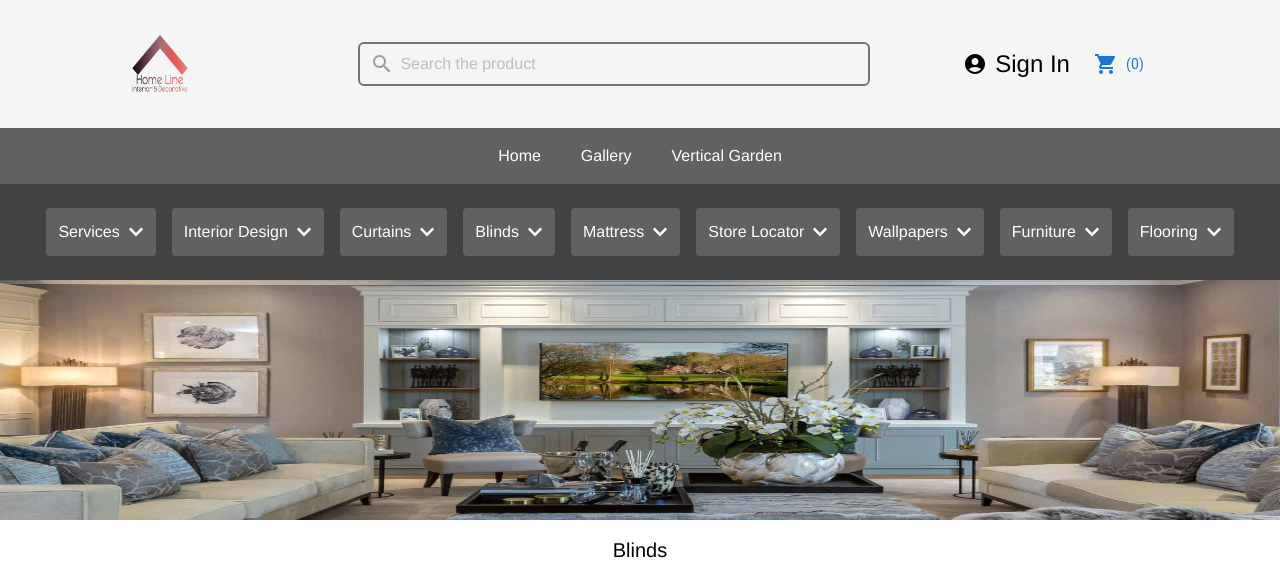
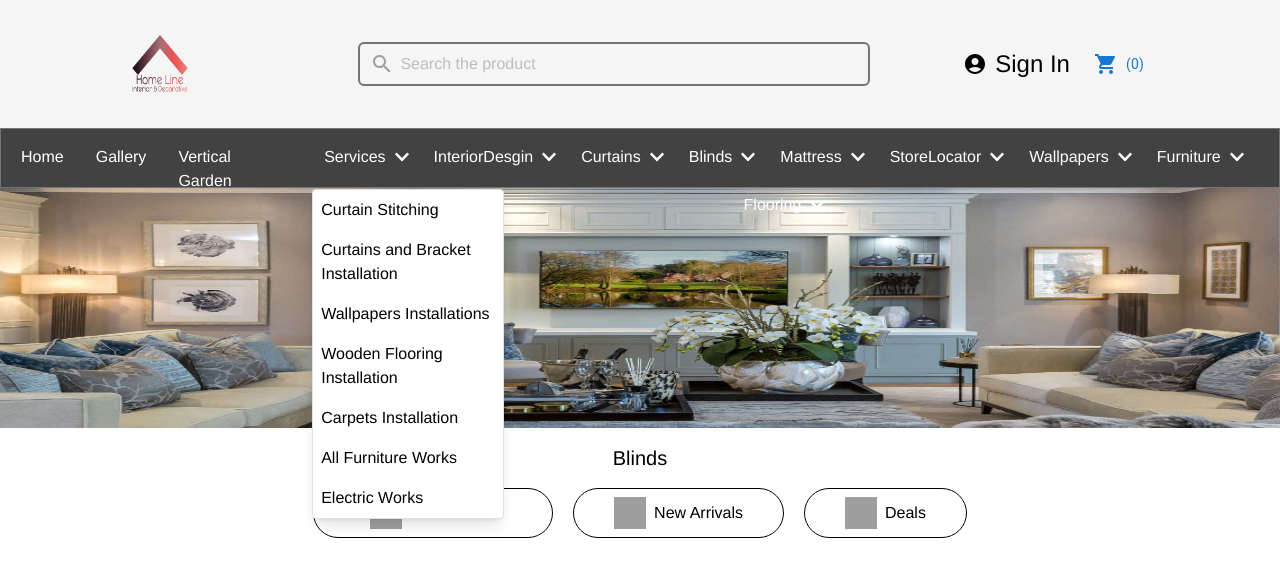
Before and after one commit to Vishnu001B/HomeLane, a React (Vite) app in the folder users/: page /category/Blinds in a window 1280 px wide. Both pictures are taken after a click on the button "Services". Shown: the top 569 px of the page. Built offline with nearby package versions, Linux system fonts and the light colour scheme; grey boxes are pictures that could not be loaded.

Commit message:
navbar updated

```diff
--- a/users/src/components/Navbar2.jsx
+++ b/users/src/components/Navbar2.jsx
@@ -1,8 +1,10 @@
 import React, { useState } from "react";
-import { FaChevronDown } from "react-icons/fa"; // Importing a chevron icon
+import { FaChevronDown } from "react-icons/fa";
+import { Link } from "react-router-dom";
 
 const Navbar2 = () => {
   const [hoveredCategory, setHoveredCategory] = useState(null);
+  const [activeCategory, setActiveCategory] = useState(null);
 
   const categories = [
     {
@@ -18,7 +20,7 @@ const Navbar2 = () => {
       ],
     },
     {
-      name: "Interior Design",
+      name: "InteriorDesgin",
       subcategories: [
         "Full Home Interior",
         "Wardrobe",
@@ -41,7 +43,7 @@ const Navbar2 = () => {
       subcategories: ["Peps Mattress"],
     },
     {
-      name: "Store Locator",
+      name: "StoreLocator",
       subcategories: ["Dining Tables", "Dining Chairs", "Buffets"],
     },
     {
@@ -58,35 +60,52 @@ const Navbar2 = () => {
     },
   ];
 
+  const handleCategoryClick = (index) => {
+    setActiveCategory(index === activeCategory ? null : index);
+  };
+
+  const handleSubcategoryClick = () => {
+    setActiveCategory(null);
+  };
+
   return (
-    <div className="relative z-20 bg-gray-800">
-      <div className='flex flex-col'>
+    <div className="relative z-20 bg-gray-800 border border-gray-600" style={{ height: '60px' }}>
+      <div className="flex h-full">
         {/* Top Row: Home, Gallery, Vertical Garden */}
-        <div className='flex justify-center space-x-4 bg-gray-700 p-2'>
-          <a href="#" className="text-white px-3 py-2 rounded hover:bg-gray-600 transition duration-200">Home</a>
-          <a href="#" className="text-white px-3 py-2 rounded hover:bg-gray-600 transition duration-200">Gallery</a>
-          <a href="#" className="text-white px-3 py-2 rounded hover:bg-gray-600 transition duration-200">Vertical Garden</a>
+        <div className="flex-grow flex justify-center space-x-4 bg-gray-800 p-3">
+          <a href="/" className="text-white px-2 py-1 rounded hover:bg-gray-600 transition duration-200">Home</a>
+          <a href="/" className="text-white px-2 py-1 rounded hover:bg-gray-600 transition duration-200">Gallery</a>
+          <a href="/" className="text-white px-2 py-1 rounded hover:bg-gray-600 transition duration-200">Vertical Garden</a>
         </div>
 
         {/* Bottom Row: Dropdown Categories */}
-        <div className='flex flex-wrap justify-center items-center p-4 bg-gray-800'>
+        <div className="flex flex-wrap justify-center items-center p-1 h-full">
           {categories.map((category, index) => (
             <div
               key={index}
-              className="relative p-2"
-              onMouseEnter={() => setHoveredCategory(index)}
-              onMouseLeave={() => setHoveredCategory(null)}
+              className="relative p-1"
             >
-              <button className="flex items-center p-3 bg-gray-700 text-white rounded hover:bg-gray-600 transition duration-200">
+              <button
+                className="flex items-center p-2 text-white rounded hover:bg-gray-600 transition duration-200"
+                onClick={() => handleCategoryClick(index)}
+              >
                 {category.name}
                 <FaChevronDown className="ml-2" />
               </button>
-              {hoveredCategory === index && (
+              {activeCategory === index && (
                 <div className="absolute top-full left-0 mt-2 w-48 bg-white border border-gray-300 rounded shadow-lg z-30">
                   <ul>
                     {category.subcategories.map((subcategory, subIndex) => (
-                      <li key={subIndex} className="p-3 hover:bg-gray-100 cursor-pointer transition duration-200">
-                        {subcategory}
+                      <li
+                        key={subIndex}
+                        className="p-2 hover:bg-gray-100 cursor-pointer transition duration-200"
+                      >
+                        <Link
+                          to={`/category/${category.name}`}
+                          onClick={handleSubcategoryClick}
+                        >
+                          {subcategory}
+                        </Link>
                       </li>
                     ))}
                   </ul>
--- a/users/src/components/category/CategoryDetails.jsx
+++ b/users/src/components/category/CategoryDetails.jsx
@@ -248,28 +248,28 @@ const products = [
     discontpersentage:"5",name: "Vintage Ceiling Light",
     price: "15,200.00",
     delivery: "Free Delivery",
-    category: "Ceiling Lights",
-    img: "path/to/image34.jpg",
+    category: "Furnitures",
+    img: "https://m.media-amazon.com/images/S/al-eu-726f4d26-7fdb/c269eb9c-ec49-49f4-adeb-ffda0b3d4dec._CR0,357,1500,786_SX507_QL70_.jpg",
   },
   {
     discontpersentage:"5",name: "Industrial Ceiling Light",
     price: "14,000.00",
     delivery: "Free Delivery",
-    category: "Ceiling Lights",
-    img: "path/to/image35.jpg",
+    category: "Furnitures",
+    img: "https://m.media-amazon.com/images/I/61rqI7d0CmL._AC_UL480_FMwebp_QL65_.jpg",
   },
   {
     discontpersentage:"5",name: "Outdoor Wall Light",
     price: "6,000.00",
     delivery: "Free Delivery",
-    category: "Outdoor Lights",
+    category: "Carpets",
     img: "path/to/image36.jpg",
   },
   {
     discontpersentage:"5",name: "Outdoor Post Light",
     price: "8,200.00",
     delivery: "Free Delivery",
-    category: "Outdoor Lights",
+    category: "Carpets",
     img: "path/to/image37.jpg",
   },
   {
@@ -277,7 +277,7 @@ const products = [
     price: "9,500.00",
     delivery: "Free Delivery",
     category: "Outdoor Lights",
-    img: "path/to/image38.jpg",
+    img: "https://aax-eu.amazon.in/x/c/JOM0-m7p2edqqyzN8JtTMQsAAAGRcWBARgMAAAH2AQBvbm9fdHhuX2JpZDEgICBvbm9fdHhuX2ltcDEgICDMK3Np/https://www.amazon.in/dp/B08HPJXYBF/?_encoding=UTF8&pd_rd_i=B08HPJXYBF&ref_=sxts_sparkle_sbv&qid=1724184018&pd_rd_w=UdtqJ&content-id=amzn1.sym.df9fe057-524b-4172-ac34-9a1b3c4e647d%3Aamzn1.sym.df9fe057-524b-4172-ac34-9a1b3c4e647d&pf_rd_p=df9fe057-524b-4172-ac34-9a1b3c4e647d&pf_rd_r=E1TF7N2FDJ5QEWCW7T3P&pd_rd_wg=4q7d4&pd_rd_r=7085d254-83b5-4f64-abcd-e2cf5c808f22&pd_rd_plhdr=t",
   },
   {
     discontpersentage:"5",name: "Outdoor Path Light",
```
